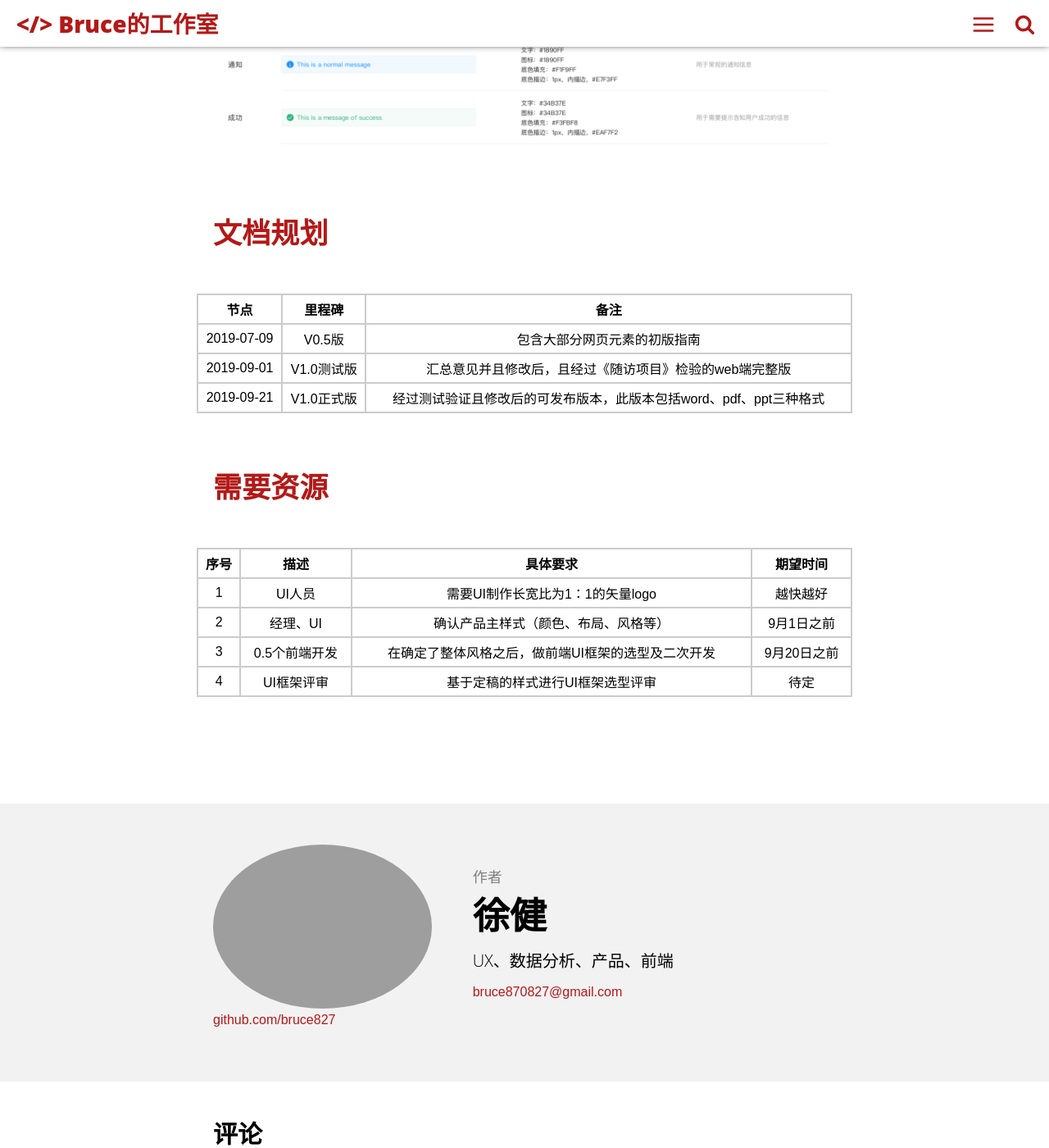
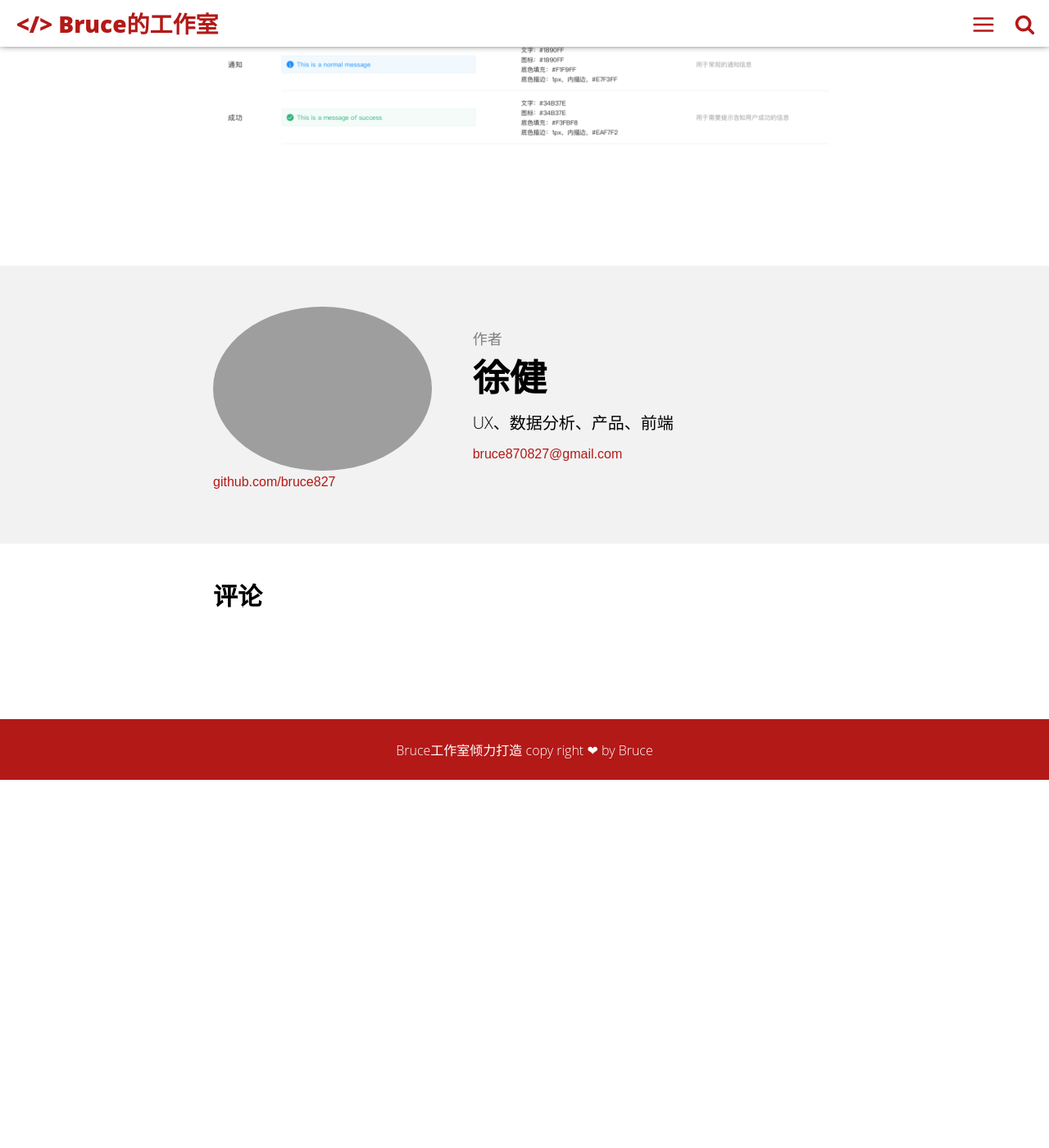
Before and after one commit to bruce827/portfolio, a Jekyll site: the page built from _posts/2019-07-05-websit-style-guide.md, in a window 1280 px wide and 1400 px high, scrolled down 12643 px. Shown: the whole window at 82% size. Built offline with Jekyll 4.4.1, drawn with Linux system fonts in a browser that asks for light colours; comment, search, counter and statistics services are not loaded; after the commit the page ends 13594 px from its top, so only the background shows below that; some of the changed text lies outside the part shown.

Commit message:
修改样式规范

```diff
--- a/_posts/2019-07-05-websit-style-guide.md
+++ b/_posts/2019-07-05-websit-style-guide.md
@@ -1,7 +1,7 @@
 ---
 layout: post
 comments: true
-title: "课题类管理系统样式指南"
+title: "平台类管理系统样式指南"
 date: 2019-07-05 00:34:20
 image: '/assets/img/'
 description: '基于Material Design与国内课题的共有特点，设计后台管理系统样式指南'
@@ -27,7 +27,7 @@
         <tr>
             <td>V0.5</td>
             <td>创建文档</td>
-            <td>2019-07-07</td>
+            <td>2020-07-07</td>
             <td>徐健</td>
             <td>徐健</td>
         </tr>
@@ -39,7 +39,7 @@
 3. 特定项目的业务咨询人员做风格演示。
 
 ## 前言
-1. 本视觉规范经过《随访项目》9.20上线版本（迭代一）的实际验证。
+1. 本视觉规范需经过上线版本（迭代一）的实际验证。
 2. 设计稿安全范围：宽度，1080px，高度：不限。
 3. 以google的Material Design（物质设计）为基础，添加可以简化用户操作的交互组件，打造高效定制化产品。
 
@@ -138,7 +138,7 @@
 ### 提示
 ![提示]({{"/assets/img/HMI/style-guide/alertstyle.png" | prepend: site.url }})
 
-## 文档规划
+<!-- ## 文档规划
 <table style="width: 800px;">
     <tbody>
         <tr>
@@ -162,9 +162,9 @@
             <td>经过测试验证且修改后的可发布版本，此版本包括word、pdf、ppt三种格式</td>
         </tr>
     </tbody>
-</table>
+</table> -->
 
-## 需要资源
+<!-- ## 需要资源
 <table style="width: 800px;">
     <tbody>
         <tr>
@@ -198,4 +198,4 @@
             <td>待定</td>
         </tr>
     </tbody>
-</table>
+</table> -->
```
